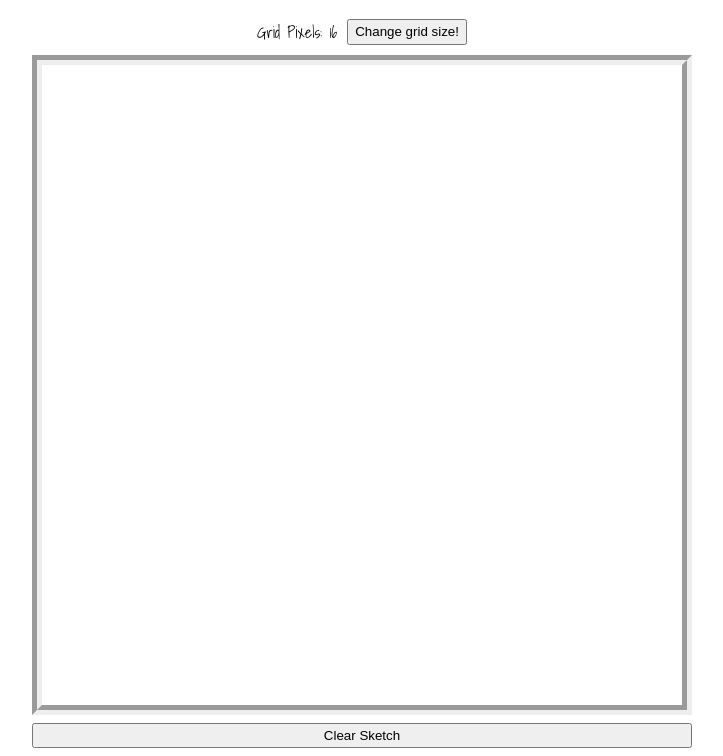
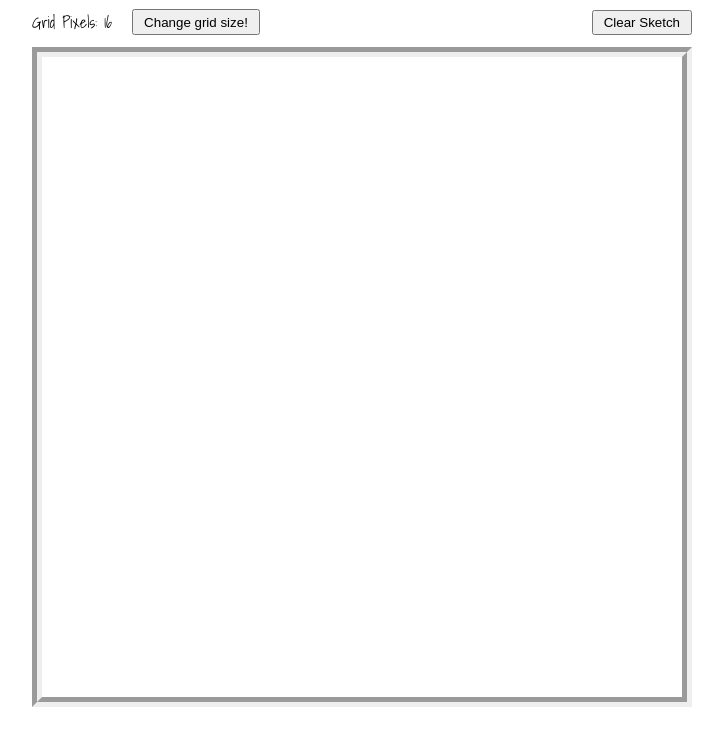
Before and after one commit to arianna-caow/etch-a-sketch, a plain HTML site: page index.html in a window 1280 px wide. Shown: the part 76-832 px from the top of the page, without its empty margins (278-1001 px from the left). Drawn offline with Linux system fonts and the light colour scheme.

Commit message:
moved clear button to top of screen

```diff
--- a/index.html
+++ b/index.html
@@ -12,15 +12,16 @@
 </head>
 <body>
     <h1>Etch-A-Sketch</h1>
-
-    <div class="sizeContainer" id="sizeContainer">
-        <p id="sizeNum">Grid Pixels: 16</p>
-        <button id="sizeButton">Change grid size!</button>
+    <div class="options">
+        <div class="sizeContainer" id="sizeContainer">
+            <p id="sizeNum">Grid Pixels: 16</p>
+            <button id="sizeButton">Change grid size!</button>
+        </div>
+        <div id="resetContainer">
+            <button id="reset">Clear Sketch</button>
+        </div>
     </div>
     <div id="container"></div>
-    <div id="resetContainer">
-        <button id="reset">Clear Sketch</button>
-    </div>
 
 </body>
 </html>
--- a/javascript.js
+++ b/javascript.js
@@ -1,8 +1,10 @@
 const outerContainer = document.querySelector("#container");
 const resetButton = document.querySelector('#reset');
 const screen = .8*smallerScreenSize();
+const header = document.querySelector(".options");
 
-resetButton.style.width=(`${screen+20}px`);
+// resetButton.style.width=(`${screen+20}px`);
+header.style.width=(`${screen+20}px`);
 
 function createGrid(side){
     for (let row = 0; row < side; row++) {
--- a/style.css
+++ b/style.css
@@ -7,6 +7,9 @@ html, body{
 }
 p {
     margin:0;
+}
+h1{
+    margin-bottom:0;
 }
 .square{
     margin:0;
@@ -27,14 +30,19 @@ p {
     justify-content:center;
 }
 
-#reset{
-    padding:3px 10px;
-    margin:8px 0;
-    text-align: center;
-    width:80%;
+.options{
+    display:flex;
+    justify-content:space-between;
+    align-items:center;
+    margin:auto;
+    height:50px;
+    width:100%;
 }
 
 .sizeContainer{
-    gap:10px;
-    margin-bottom:10px;
+    gap: 20px;
 }
+
+#reset, #sizeButton{
+    padding: 3px 10px;
+}
```
